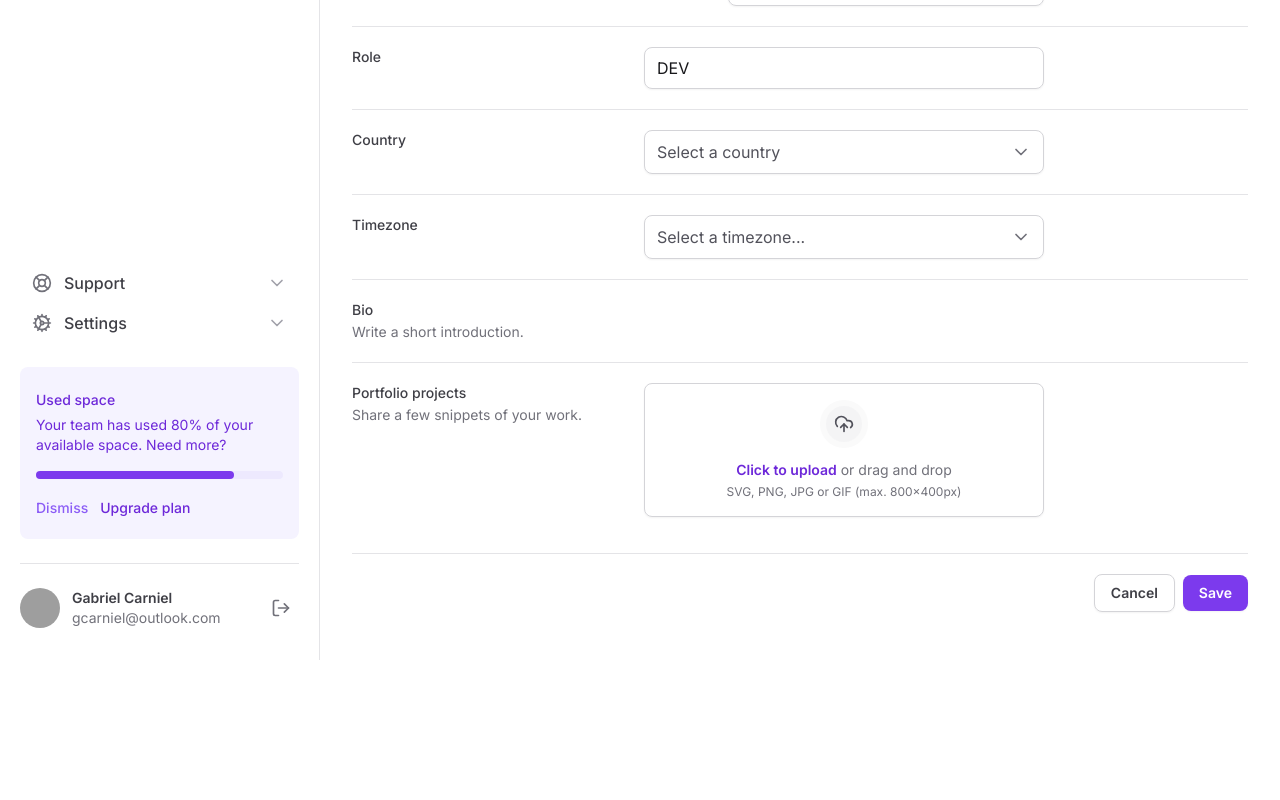
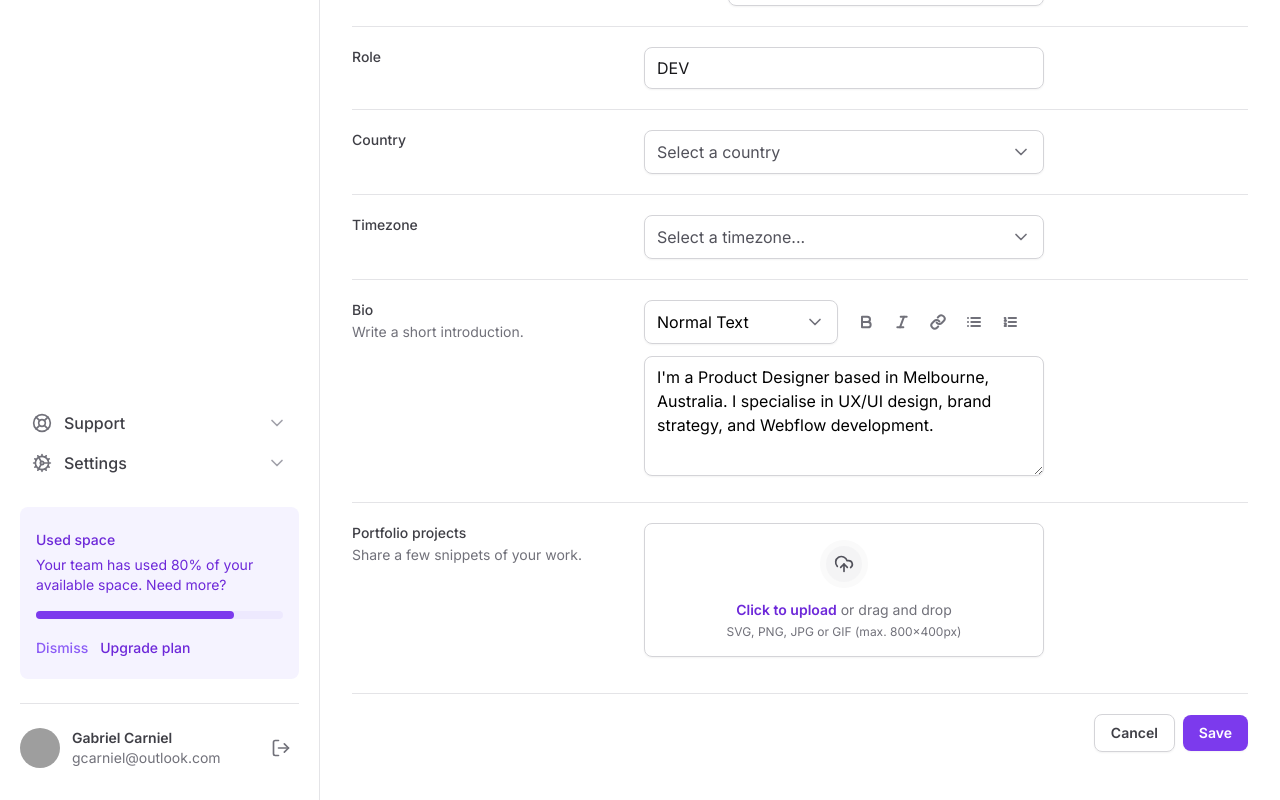
Before and after one commit to gcarniel/tailwind-next, a Next.js app: page / in a window 1280 px wide. Shown: the part 544-1344 px from the top of the page. Before the commit the page ends 1204 px from the top, so only its background shows below. Built offline with nearby package versions, Linux system fonts and the light colour scheme; grey boxes are pictures that could not be loaded.

Commit message:
componente de textarea

```diff
--- a/src/app/page.tsx
+++ b/src/app/page.tsx
@@ -1,9 +1,10 @@
 import SettingsTabs from '@/components/SettingsTabs'
 import * as Input from '@/components/Input'
-import { Mail } from 'lucide-react'
+import { Bold, Italic, Link, List, ListOrdered, Mail } from 'lucide-react'
 import * as FileInput from '@/components/Form/FileInput'
 import { Select } from '@/components/Form/Select/Select'
 import { SelectItem } from '@/components/Form/Select/SelectItem'
+import { Textarea } from '@/components/Form/TextArea'
 export default function Home() {
   return (
     <>
@@ -141,7 +142,59 @@ export default function Home() {
                 Write a short introduction.
               </span>
             </label>
-            <div />
+            <div className="space-y-3">
+              <div className="grid grid-cols-2 gap-3">
+                <Select placeholder="" defaultValue="normal">
+                  <SelectItem
+                    value="normal"
+                    defaultChecked
+                    text="Normal Text"
+                  />
+                  <SelectItem value="md" text="Markdown" />
+                </Select>
+
+                <div className="flex items-center gap-1">
+                  <button
+                    type="button"
+                    className="rounded-md p-2 hover:bg-zinc-50"
+                  >
+                    <Bold className="h-4 w-4 text-zinc-500" strokeWidth={3} />
+                  </button>
+                  <button
+                    type="button"
+                    className="rounded-md p-2 hover:bg-zinc-50"
+                  >
+                    <Italic className="h-4 w-4 text-zinc-500" strokeWidth={3} />
+                  </button>
+                  <button
+                    type="button"
+                    className="rounded-md p-2 hover:bg-zinc-50"
+                  >
+                    <Link className="h-4 w-4 text-zinc-500" strokeWidth={3} />
+                  </button>
+                  <button
+                    type="button"
+                    className="rounded-md p-2 hover:bg-zinc-50"
+                  >
+                    <List className="h-4 w-4 text-zinc-500" strokeWidth={3} />
+                  </button>
+                  <button
+                    type="button"
+                    className="rounded-md p-2 hover:bg-zinc-50"
+                  >
+                    <ListOrdered
+                      className="h-4 w-4 text-zinc-500"
+                      strokeWidth={3}
+                    />
+                  </button>
+                </div>
+              </div>
+
+              <Textarea
+                id="bio"
+                defaultValue="I'm a Product Designer based in Melbourne, Australia. I specialise in UX/UI design, brand strategy, and Webflow development."
+              />
+            </div>
           </div>
 
           <div className="grid grid-cols-form gap-3 pt-5">
--- a/src/components/Form/Select/Select.tsx
+++ b/src/components/Form/Select/Select.tsx
@@ -3,14 +3,14 @@
 import * as SelectPrimitive from '@radix-ui/react-select'
 import { ChevronDown } from 'lucide-react'
 
-export interface SelectProps {
+export interface SelectProps extends SelectPrimitive.SelectProps {
   children: React.ReactNode
   placeholder: string
 }
 
-export function Select({ children, placeholder }: SelectProps) {
+export function Select({ children, placeholder, ...props }: SelectProps) {
   return (
-    <SelectPrimitive.Root>
+    <SelectPrimitive.Root {...props}>
       <SelectPrimitive.Trigger className="flex h-11 w-full items-center justify-between gap-2 rounded-lg border border-zinc-300 px-3 py-2 shadow-sm data-[placeholder]:text-zinc-600">
         <SelectPrimitive.Value
           placeholder={placeholder}
--- /dev/null
+++ b/src/components/Form/TextArea.tsx
@@ -0,0 +1,12 @@
+import { ComponentProps } from 'react'
+
+export type TextareaProps = ComponentProps<'textarea'>
+
+export function Textarea(props: TextareaProps) {
+  return (
+    <textarea
+      className="min-h-[120px] w-full resize-y rounded-lg border border-zinc-300 px-3 py-2 shadow-sm"
+      {...props}
+    />
+  )
+}
```
